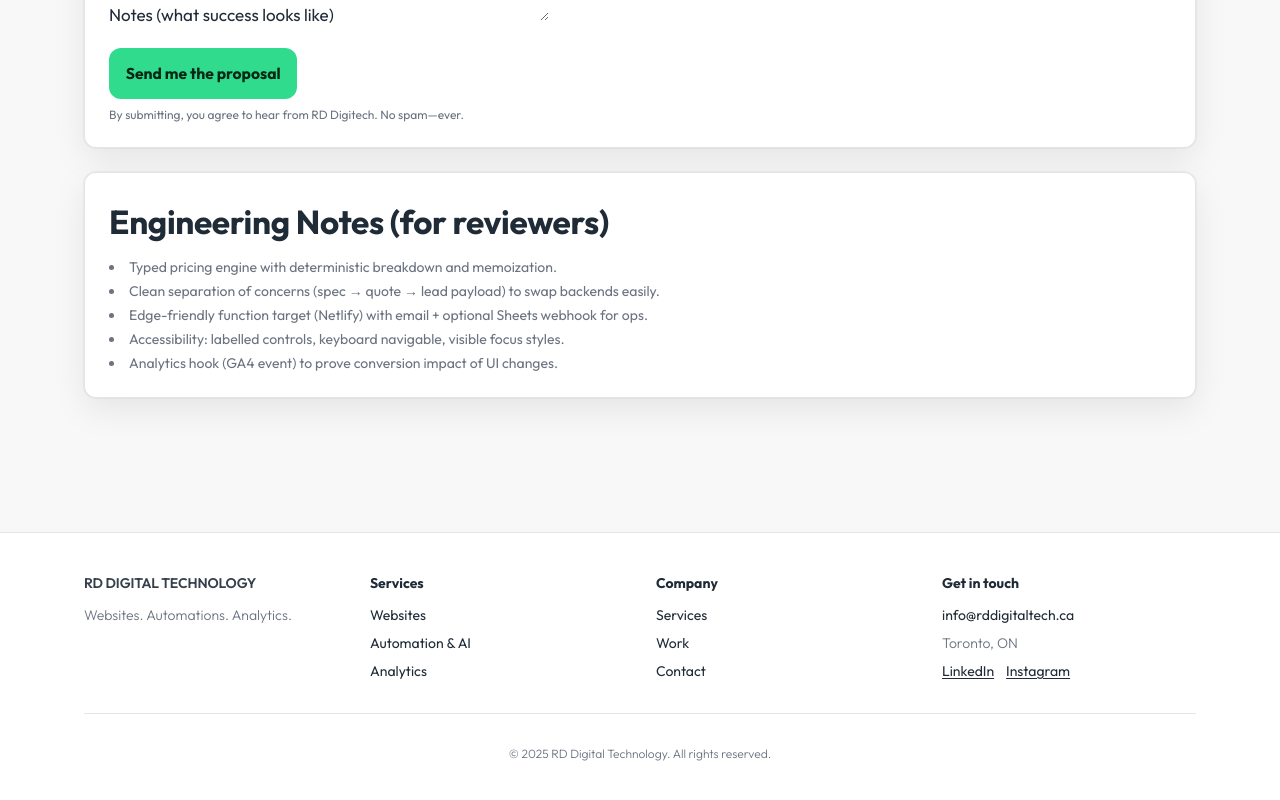
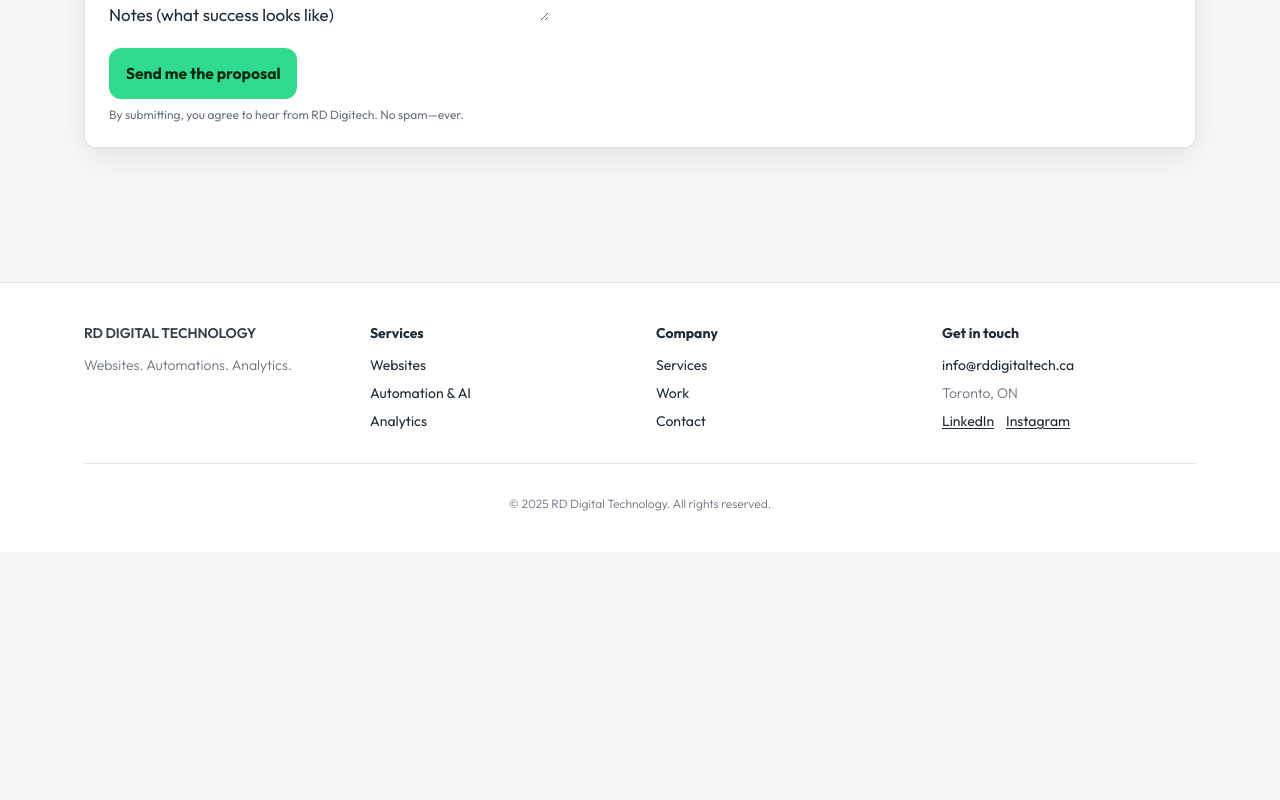
Before and after one commit to ralphdaryn/rddigitaltech, a Next.js app: page /quote in a window 1280 px wide. Shown: the part 1268-2068 px from the top of the page. After the commit the page ends 1820 px from the top, so only its background shows below. Built offline with nearby package versions, Linux system fonts and the light colour scheme.

Commit message:
remove quote info page

```diff
--- a/src/app/quote/page.tsx
+++ b/src/app/quote/page.tsx
@@ -376,35 +376,6 @@ export default function QuotePage() {
               By submitting, you agree to hear from RD Digitech. No spam—ever.
             </p>
           </form>
-
-          {/* Why this helps a Rogers team (portfolio angle) */}
-          <section className="panel p-5 md:p-6 rounded-2xl mt-6">
-            <h2 className="text-lg fw-bold">
-              Engineering Notes (for reviewers)
-            </h2>
-            <ul className="mt-2 list-disc list-inside text-sm text-[color:var(--rd-muted)] space-y-1">
-              <li>
-                Typed pricing engine with deterministic breakdown and
-                memoization.
-              </li>
-              <li>
-                Clean separation of concerns (spec → quote → lead payload) to
-                swap backends easily.
-              </li>
-              <li>
-                Edge-friendly function target (Netlify) with email + optional
-                Sheets webhook for ops.
-              </li>
-              <li>
-                Accessibility: labelled controls, keyboard navigable, visible
-                focus styles.
-              </li>
-              <li>
-                Analytics hook (GA4 event) to prove conversion impact of UI
-                changes.
-              </li>
-            </ul>
-          </section>
         </Container>
       </section>
     </main>
```
